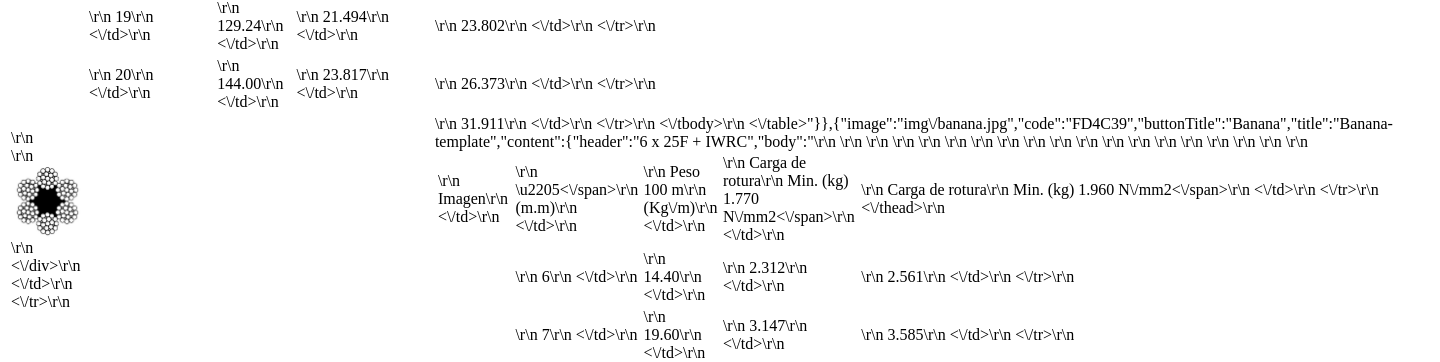
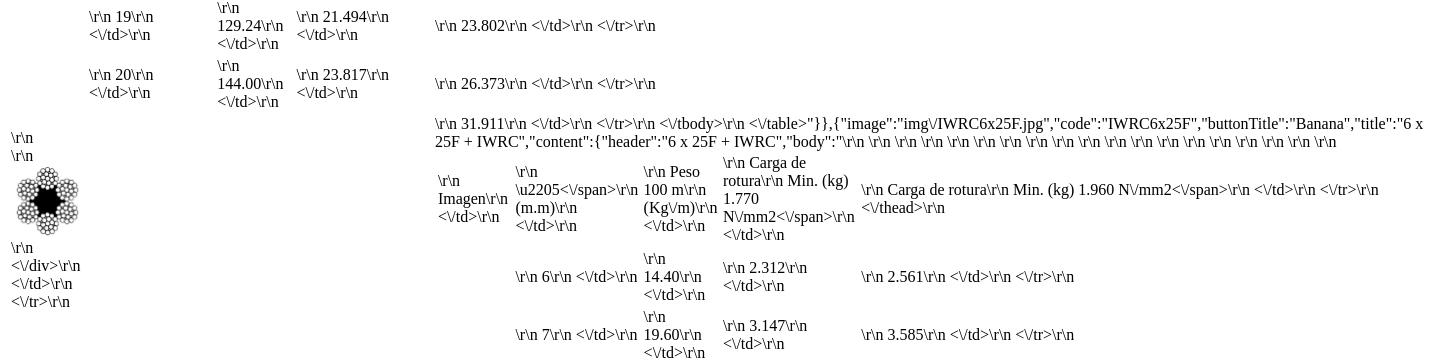
Before and after one commit to jamibj2000/ingecables-backend, a PHP site: page / in a window 1440 px wide. Shown: the part 762-1124 px from the top of the page. Run offline with PHP 8.4, Linux system fonts and the light colour scheme; data that the repository does not hold is empty.

Commit message:
Add files via upload

```diff
--- a/index.php
+++ b/index.php
@@ -7,13 +7,13 @@ $APIData = [];
 
 $image = [
     "img/FC6x25F.jpg",
-    "img/banana.jpg",
+    "img/IWRC6x25F.jpg",
     "img/orange.jpg"
 ];
 
 $code = [
     "FC6x25F",
-    "FD4C39",
+    "IWRC6x25F",
     "TD4X25"
 ];
 
@@ -25,7 +25,7 @@ $buttonTitle = [
 
 $cardTitle = [
     "6 x 25F + FC",
-    "Banana-template",
+    "6 x 25F + IWRC",
     "Orange-template"
 ];
 
```
